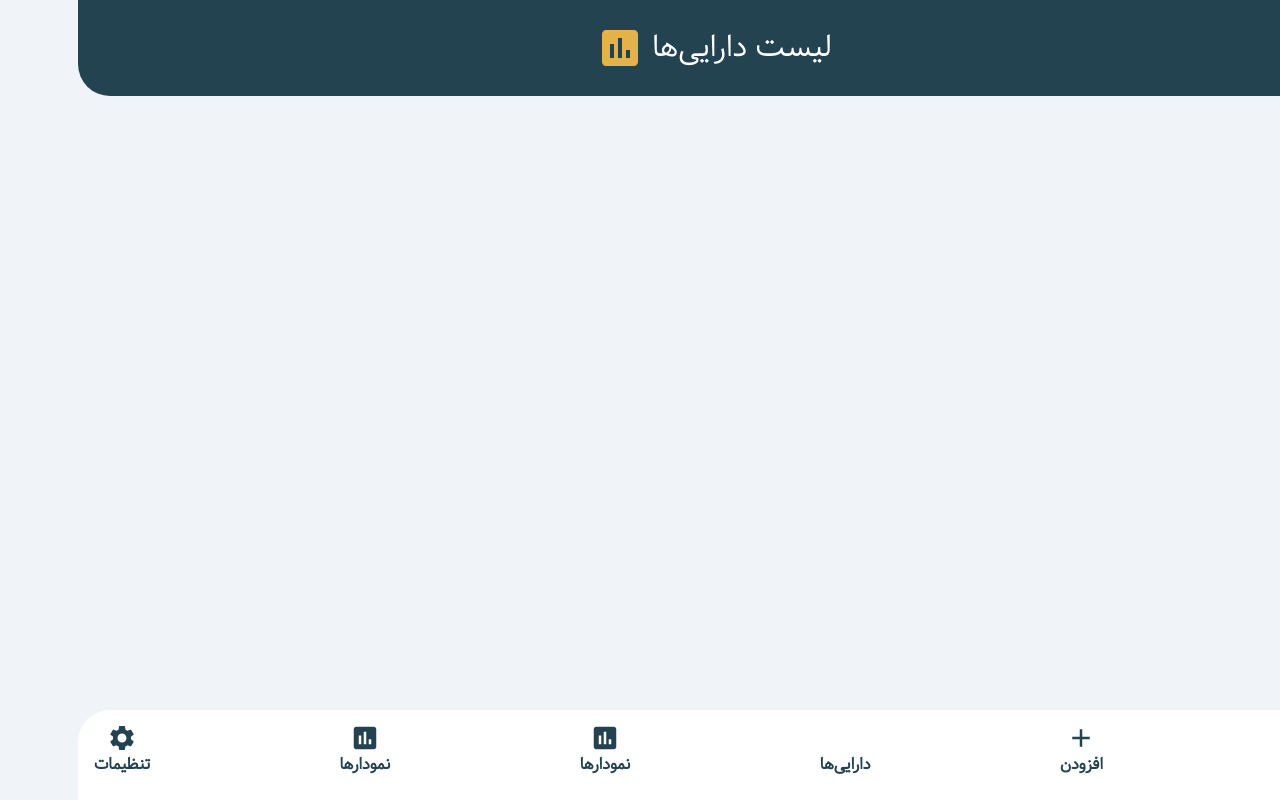
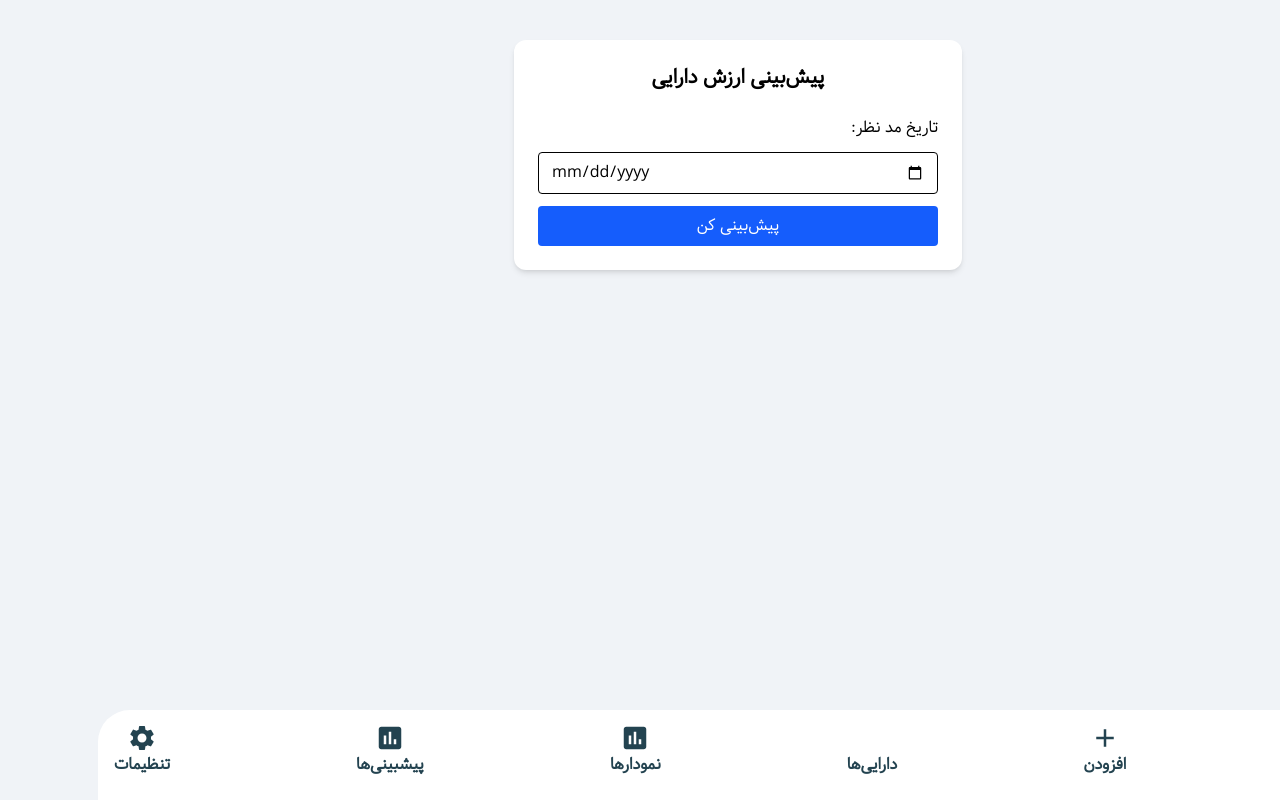
Before and after one commit to saeide1997/daraist_asset_app, a Next.js app: page /predicts in a window 1280 px wide. Built offline with nearby package versions, Linux system fonts and the light colour scheme; some icons are missing.

Commit message:
add predict page

```diff
--- a/components/Menu.jsx
+++ b/components/Menu.jsx
@@ -23,7 +23,7 @@ export default function Menu() {
         </Link>
         <Link  href="/predicts" className="flex flex-col items-center cursor-pointer">
           <Assessment className="!text-3xl"/>
-          <span>نمودارها</span>
+          <span>پیشبینی‌ها</span>
         </Link>
         <Link  href="/settings" className="flex flex-col items-center cursor-pointer">
           <Settings className="!text-3xl"/>
--- /dev/null
+++ b/lib/ml/linearRegression.js
@@ -0,0 +1,26 @@
+import SimpleLinearRegression from 'ml-regression-simple-linear';
+
+/**
+ * آموزش مدل رگرسیون خطی با داده‌های تاریخ و مقدار
+ * @param {Array} data - آرایه‌ای از آبجکت‌ها با { date, totalValue }
+ * @returns مدل آموزش‌دیده و اطلاعات کمکی
+ */
+export function trainModel(data) {
+  // تبدیل تاریخ به timestamp
+  const X = data.map(d => new Date(d.date).getTime());
+  const y = data.map(d => d.totalValue);
+
+  const regression = new SimpleLinearRegression(X, y);
+  return regression;
+}
+
+/**
+ * پیش‌بینی مقدار دارایی در یک تاریخ خاص
+ * @param {Object} model - مدل آموزش‌دیده
+ * @param {String|Date} date - تاریخ برای پیش‌بینی
+ * @returns مقدار پیش‌بینی‌شده
+ */
+export function predictValue(model, date) {
+  const timestamp = new Date(date).getTime();
+  return model.predict(timestamp);
+}
--- a/package.json
+++ b/package.json
@@ -22,6 +22,7 @@
     "faker": "^6.6.6",
     "js-cookie": "^3.0.5",
     "jsonwebtoken": "^9.0.2",
+    "ml-regression": "^6.2.0",
     "moment-jalaali": "^0.10.4",
     "mongodb": "^6.15.0",
     "mongoose": "^8.13.2",
--- a/pages/api/predict.js
+++ b/pages/api/predict.js
@@ -1,31 +1,33 @@
-// pages/api/predict.js
-
-import * as tf from '@tensorflow/tfjs';
-
-let model;
-
-// بارگذاری مدل (اگر مدل قبلاً بارگذاری نشده باشه)
-async function loadModel() {
-  if (!model) {
-    model = await tf.loadLayersModel('http://localhost:5000/model.json');  // فرض بر این است که مدل ذخیره شده است
-  }
-  return model;
-}
+import connectToDatabase from '../../lib/mongoose';
+import DailyAsset from '../../models/dailyAsset';
+import LinearRegression from 'ml-regression-simple-linear';
 
 export default async function handler(req, res) {
-  if (req.method === 'GET') {
-    const date = parseInt(req.query.date);  // دریافت تاریخ از URL
+  if (req.method !== 'POST') {
+    return res.status(405).json({ error: 'Only POST method is allowed' });
+  }
 
-    try {
-      const model = await loadModel();
-      const prediction = model.predict(tf.tensor2d([date], [1, 1]));
-      const predictedPrice = prediction.dataSync()[0];
+  const { user_id, date } = req.body;
+  if (!user_id || !date) return res.status(400).json({ error: 'user_id and date are required' });
 
-      res.status(200).json({ predictedPrice });
-    } catch (error) {
-      res.status(500).json({ error: 'خطا در پیش‌بینی' });
-    }
-  } else {
-    res.status(405).json({ error: 'روش درخواست غیرمجاز' });
+  await connectToDatabase();
+
+  try {
+    const data = await DailyAsset.find({ user_id }).sort({ date: 1 });
+
+    if (data.length < 2) return res.status(400).json({ error: 'Not enough data to predict' });
+
+    const X = data.map(item => new Date(item.date).getTime());
+    const y = data.map(item => item.totalValue);
+
+    const regression = new LinearRegression(X, y);
+
+    const inputDate = new Date(date).getTime();
+    const prediction = regression.predict(inputDate);
+
+    res.status(200).json({ prediction: Math.round(prediction) });
+  } catch (err) {
+    console.error('خطا در پیش‌بینی:', err);
+    res.status(500).json({ error: 'Internal server error' });
   }
 }
--- a/pages/predicts.jsx
+++ b/pages/predicts.jsx
@@ -1,23 +1,80 @@
-import { Assessment } from "@mui/icons-material";
-// import PricePredictor from "@/components/pricePrdicttor";
+// pages/predicts.jsx
+import { useState } from 'react';
 
-export default function Predict() {
+export default function PredictsPage() {
+  const [date, setDate] = useState('');
+  const [prediction, setPrediction] = useState(null);
+  const [loading, setLoading] = useState(false);
+  const [error, setError] = useState('');
+
+  const user_id = '663ab0e1f08b8a0010f4ad8b'; // در حالت واقعی از session یا context استفاده کن
+
+  const handlePredict = async () => {
+    if (!date) {
+      setError('لطفاً یک تاریخ انتخاب کنید');
+      return;
+    }
+
+    setLoading(true);
+    setError('');
+    setPrediction(null);
+
+    try {
+      const res = await fetch('/api/predict', {
+        method: 'POST',
+        headers: {
+          'Content-Type': 'application/json',
+        },
+        body: JSON.stringify({ date, user_id }),
+      });
+
+      if (!res.ok) {
+        throw new Error('خطا در دریافت پاسخ از سرور');
+      }
+
+      const data = await res.json();
+      setPrediction(data.prediction);
+    } catch (err) {
+      console.error(err);
+      setError('خطا در پیش‌بینی. لطفاً بعداً تلاش کنید.');
+    } finally {
+      setLoading(false);
+    }
+  };
+
   return (
-    <div className="min-h-screen flex flex-col">
-      <div className="bg-[#234350] h-24 text-white flex justify-center items-center rounded-b-4xl">
-        <span className="text-3xl mx-2">لیست دارایی‌ها</span>
-        <div>
-          <Assessment className="!text-5xl text-[#e3b34a]" />
-        </div>
+    <div className="p-6 max-w-md mx-auto bg-white rounded-xl shadow-md space-y-6 mt-10">
+      <h2 className="text-xl font-bold text-center">پیش‌بینی ارزش دارایی</h2>
+
+      <div className="flex flex-col gap-3">
+        <label className="font-medium">تاریخ مد نظر:</label>
+        <input
+          type="date"
+          value={date}
+          onChange={(e) => setDate(e.target.value)}
+          className="border rounded px-3 py-2"
+        />
+
+        <button
+          onClick={handlePredict}
+          className="bg-blue-600 hover:bg-blue-700 text-white rounded px-4 py-2"
+          disabled={loading}
+        >
+          {loading ? 'در حال پیش‌بینی...' : 'پیش‌بینی کن'}
+        </button>
+
+        {prediction !== null && (
+          <div className="bg-green-100 text-green-800 p-3 rounded mt-4">
+            💰 پیش‌بینی مقدار دارایی: <strong>{prediction.toLocaleString()}</strong> تومان
+          </div>
+        )}
+
+        {error && (
+          <div className="bg-red-100 text-red-800 p-3 rounded mt-4">
+            ❌ {error}
+          </div>
+        )}
       </div>
-        <div>
-            {/* <PricePredictor/> */}
-        </div>
-
-        {/* Footer/Menu Section */}
-      <div className="h-[90px]">
-
-        </div>
     </div>
   );
 }
```
Also changed, not shown: 1 other file (tests, documents, lock files or other folders).
